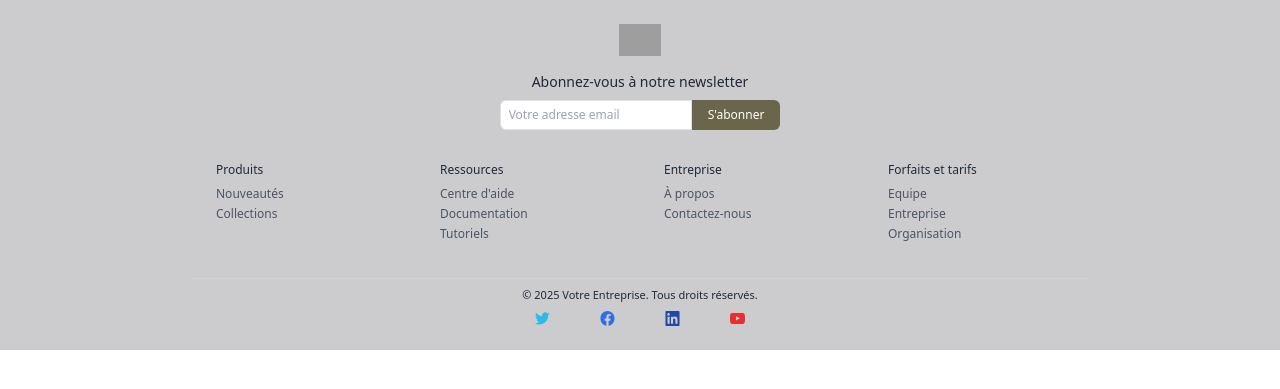
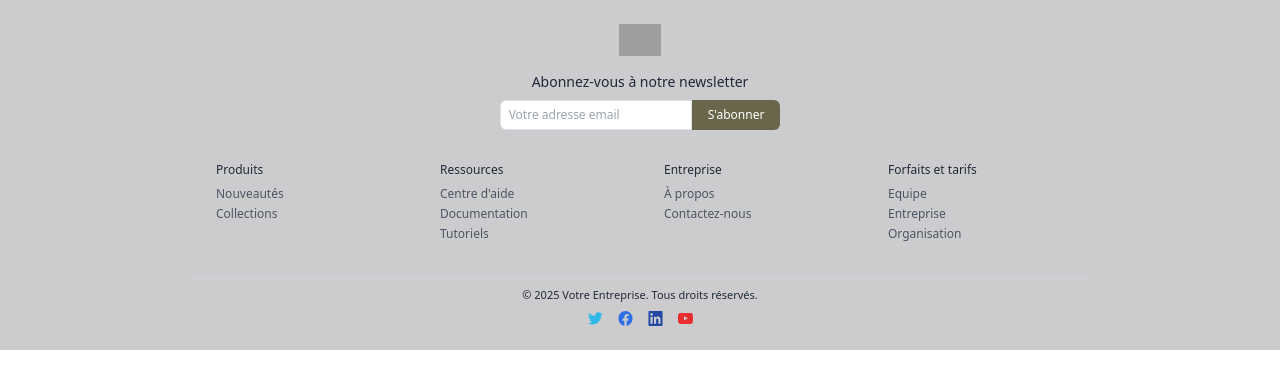
Before and after one commit to Alange39/fruitscam, a PHP site: page /footer.php in a window 1280 px wide. Shown: the top 389 px of the page. Run offline with PHP 8.4, Linux system fonts and the light colour scheme; some libraries are stand-ins or nearby versions; grey boxes are pictures that could not be loaded.

Commit message:
Ange commit

```diff
--- a/add.php
+++ b/add.php
@@ -46,7 +46,7 @@ if(isset($_POST['submit'])){
     <script src="https://cdn.tailwindcss.com"></script>
 </head>
 <body class="flex items-center justify-center h-screen bg-gray-100">
-          <?php include_once"head.php";?>
+
     <div class="bg-white p-6 rounded-lg shadow-lg w-96">
         <h2 class="text-2xl font-bold mb-2 text-center">Ajout de Personnel</h2>
 
--- a/add_products.php
+++ b/add_products.php
@@ -46,6 +46,7 @@ if (isset($_POST['sub'])) {
 <head>
     <meta charset="UTF-8">
     <meta name="viewport" content="width=device-width, initial-scale=1.0">
+      <script src="https://cdn.tailwindcss.com"></script>
     <title>Document</title>
 </head>
 
--- /dev/null
+++ b/assets/js/ad_menu.js
@@ -0,0 +1,4 @@
+document.getElementById("menu").addEventListener("click", () => {
+  let conn = document.getElementById("submenu").style;
+  conn.display = conn.display == "block" ? "none" : "block";
+});
--- a/footer.php
+++ b/footer.php
@@ -70,23 +70,23 @@
         <!-- Bas de page -->
         <div class="border-t border-gray-300 pt-2 max-w-4xl mx-auto text-center text-[11px]">
             <p class="mb-2">&copy; 2025 Votre Entreprise. Tous droits réservés.</p>
-            <div class="flex gap-0.5 justify-center">
-                <div class="px-4">
+            <div class="flex gap-[5px] justify-center">
+                <div class="px-[5px]">
                     <svg width="15" height="15" viewBox="0 0 33 28" fill="none" xmlns="http://www.w3.org/2000/svg">
                     <path d="M32.1 3.255C30.9 3.78 29.7 4.2 28.3 4.305C29.7 3.465 30.7 2.1 31.2 0.525C29.9 1.365 28.5 1.89 27 2.205C25.8 0.84 24.1 0 22.3 0C18.7 0 15.7 3.045 15.7 6.93C15.7 7.455 15.8 7.98 15.9 8.505C10.4 8.19 5.6 5.46 2.3 1.26C1.7 2.31 1.4 3.465 1.4 4.725C1.4 7.14 2.6 9.24 4.3 10.5C3.2 10.5 2.2 10.185 1.3 9.66V9.765C1.3 13.125 3.6 15.855 6.6 16.485C6 16.59 5.5 16.695 4.9 16.695C4.5 16.695 4.1 16.695 3.7 16.59C4.5 19.32 7 21.315 9.8 21.42C7.6 23.31 4.7 24.36 1.6 24.36C1.1 24.36 0.5 24.36 0 24.255C3 26.145 6.5 27.3 10.2 27.3C22.3 27.3 28.9 16.8 28.9 7.665C28.9 7.35 28.9 7.035 28.9 6.825C30.1 5.775 31.2 4.62 32.1 3.255Z" fill="#2EBAE8"/>
                     </svg>
                 </div>
-                <div class="px-4">
+                <div class="px-[5px]">
                     <svg width="15" height="15" viewBox="0 0 32 34" fill="none" xmlns="http://www.w3.org/2000/svg">
                     <path d="M31.9999 17C31.9986 8.06323 25.3342 0.69173 16.8346 0.225508C8.33499 -0.240713 0.975412 6.36154 0.0872473 15.2495C-0.800917 24.1375 5.09323 32.1999 13.4999 33.5963L13.4999 21.8562H9.43789L9.43789 17H13.4999V13.2987C13.4999 9.08824 15.8889 6.76249 19.5429 6.76249C20.7429 6.77996 21.9401 6.88945 23.1249 7.09009L23.1249 11.225H21.1069C20.4103 11.1278 19.7095 11.3686 19.2023 11.8793C18.6951 12.39 18.4366 13.1151 18.4999 13.85V17L22.9379 17L22.2279 21.8562L18.4999 21.8562L18.4999 33.5963C26.2756 32.3047 32.0011 25.266 31.9999 17Z" fill="#2E6FE8"/>
                     </svg>
                 </div>
-                <div class="px-4">
+                <div class="px-[5px]">
                     <svg width="15" height="15" viewBox="0 0 30 32" fill="none" xmlns="http://www.w3.org/2000/svg">
                         <path d="M28 0.25L2 0.25C0.89543 0.25 0 1.1902 0 2.35L0 29.65C0 30.8098 0.89543 31.75 2 31.75L28 31.75C29.1046 31.75 30 30.8098 30 29.65L30 2.35C30 1.1902 29.1046 0.25 28 0.25ZM8.887 27.1237L4.374 27.1237L4.374 12.0625H8.887L8.887 27.1237ZM6.63 9.99505C5.1813 9.99041 4.01006 8.75435 4.01301 7.23322C4.01595 5.71208 5.19195 4.48102 6.64066 4.48256C8.08936 4.4841 9.26299 5.71766 9.263 7.2388C9.26327 7.97135 8.9857 8.67385 8.49162 9.19105C7.99755 9.70825 7.32766 9.99756 6.63 9.99505ZM25.621 27.1237L21.2 27.1237L21.2 19.8388C21.2 18.0674 21.2 15.9013 18.85 15.9013C16.5 15.9013 16.217 17.7724 16.217 19.7401L16.217 27.2224H11.8L11.8 12.0625H15.936V14.1299H16.03C16.8992 12.552 18.526 11.6057 20.261 11.6687C24.774 11.6687 25.62 14.8187 25.62 18.8549L25.621 27.1237Z" fill="#2148A5"/>
                         </svg>
                 </div>
-                <div class="px-4">
+                <div class="px-[5px]">
                     <svg width="15" height="15" viewBox="0 0 32 24" fill="none" xmlns="http://www.w3.org/2000/svg">
                         <path d="M31.7 5.28001C31.7 5.28001 31.4 2.97001 30.4 1.92001C29.2 0.55501 27.8 0.55501 27.2 0.45001C22.7 0.13501 16 0.13501 16 0.13501C16 0.13501 9.3 0.13501 4.8 0.45001C4.2 0.55501 2.8 0.55501 1.6 1.92001C0.6 2.97001 0.3 5.28001 0.3 5.28001C0.3 5.28001 0 8.01001 0 10.74L0 13.26C0 15.99 0.3 18.72 0.3 18.72C0.3 18.72 0.6 21.03 1.6 22.08C2.8 23.445 4.4 23.34 5.1 23.55C7.7 23.76 16 23.865 16 23.865C16 23.865 22.7 23.865 27.2 23.55C27.8 23.445 29.2 23.445 30.4 22.08C31.4 21.03 31.7 18.72 31.7 18.72C31.7 18.72 32 15.99 32 13.26V10.74C32 8.01001 31.7 5.28001 31.7 5.28001ZM12.7 16.41L12.7 6.96001L21.3 11.685L12.7 16.41Z" fill="#E82E2E"/>
                         </svg>
--- a/partenaires.php
+++ b/partenaires.php
@@ -17,7 +17,7 @@ header {
     /* padding: 30px; */
     background-color: #fff;
 
-    font-weight: bold;
+    /* font-weight: bold; */
     color: #4c8c4a;
 }
 
```
Also changed, not shown: admin.php (+38 -2 lines).
